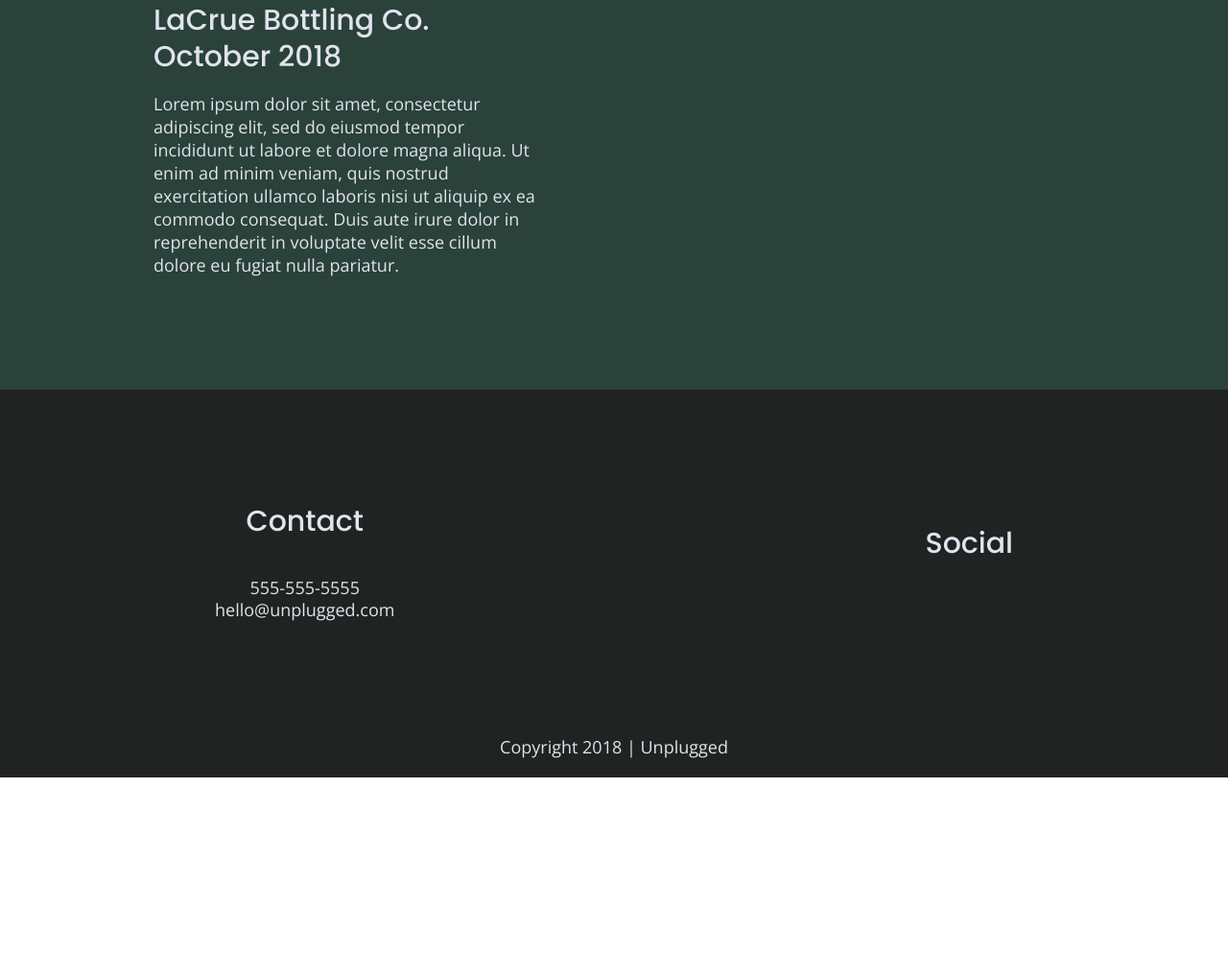
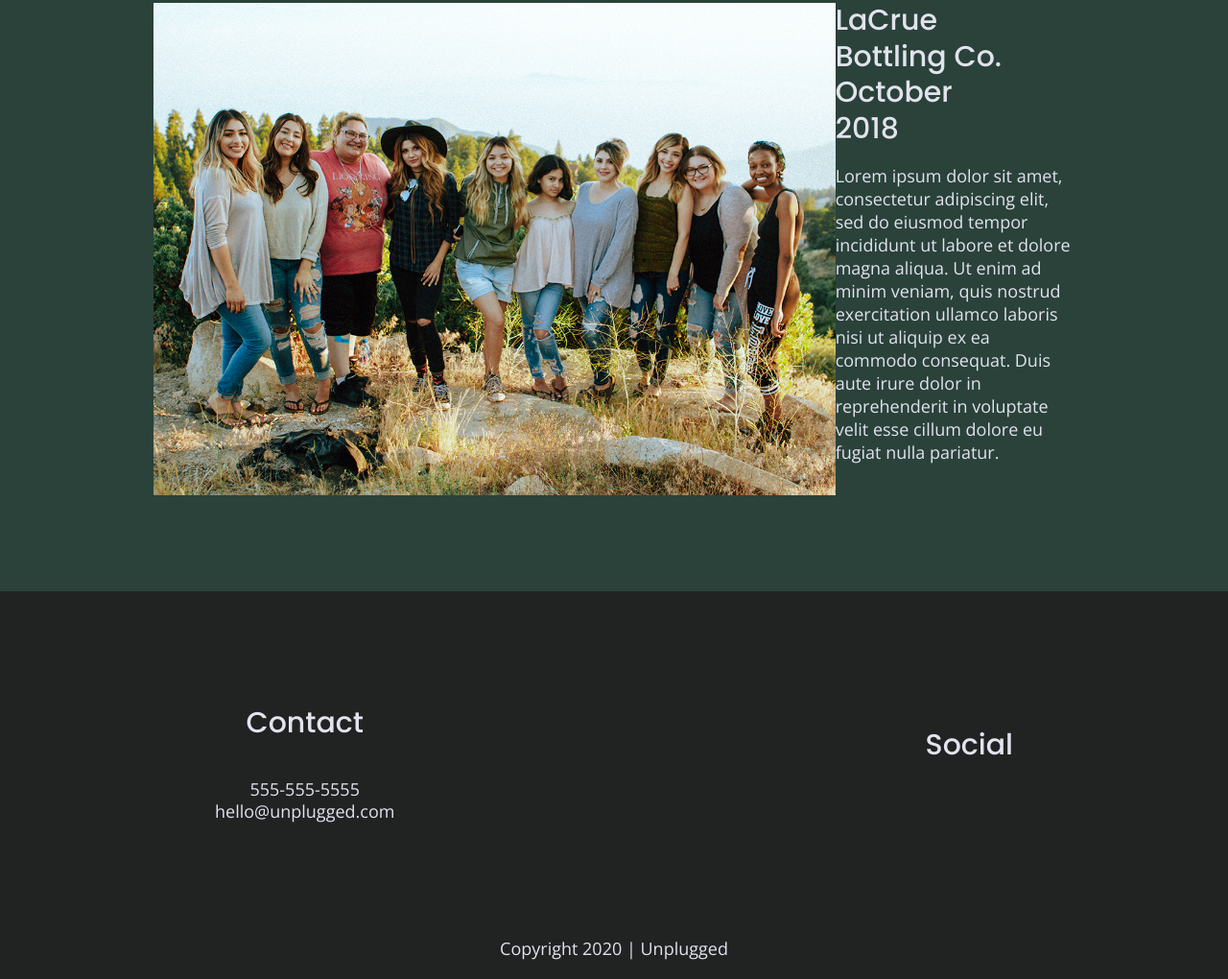
Before and after one commit to Stacy-Riley/unplugged-project-website, a website built with Parcel: page index.html in a window 1280 px wide. Shown: the part 2597-3617 px from the top of the page at 96% size. Before the commit the page ends 3407 px from the top, so only its background shows below. Built offline with nearby package versions, Linux system fonts and the light colour scheme.

Commit message:
Reworked the container elements for review and footer section

```diff
--- a/index.html
+++ b/index.html
@@ -121,6 +121,11 @@
       <div class="content-wrapper">
         <h2>Be a better team in 5 days, like this one.</h2>
         <article>
+          <figure>
+            <a href="#">
+              <img src="img/omar-lopez-296944-unsplash.jpg" alt="LaCrue Bottling Co. Team">
+            </a>
+          </figure>
           <div>
             <h3>LaCrue Bottling Co. October 2018</h3>
             <p>
@@ -130,6 +135,8 @@
               fugiat nulla pariatur.
             </p>
           </div>
+
+
         </article>
       </div>
     </section>
@@ -139,13 +146,16 @@
   <footer>
     <div class="content-wrapper">
       <div class="footer-content">
-        <address class="contact">
+        <div class="contact">
           <h4>Contact</h4>
-          <p>
+          <address>
+            <p>
             555-555-5555<br>
             hello@unplugged.com
           </p>
-        </address>
+          </address>
+        </div>
+
         <div class="social">
           <h4>Social</h4>
           <div class="social-icons">
@@ -164,7 +174,7 @@
     </div>
     <!--footer content-wrapper ends-->
     <div class="copyright">
-      <p>Copyright 2018 | Unplugged</p>
+      <p>Copyright 2020 | Unplugged</p>
     </div>
   </footer>
 
```
